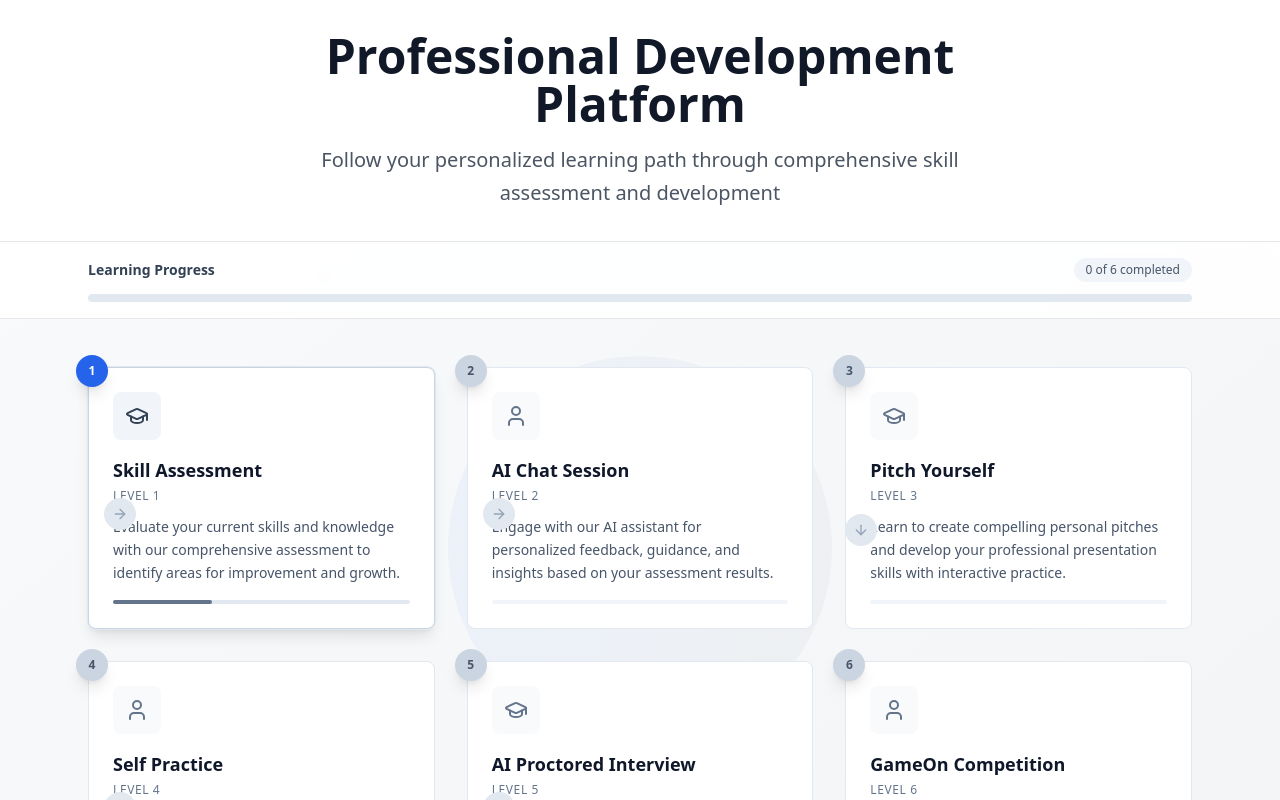
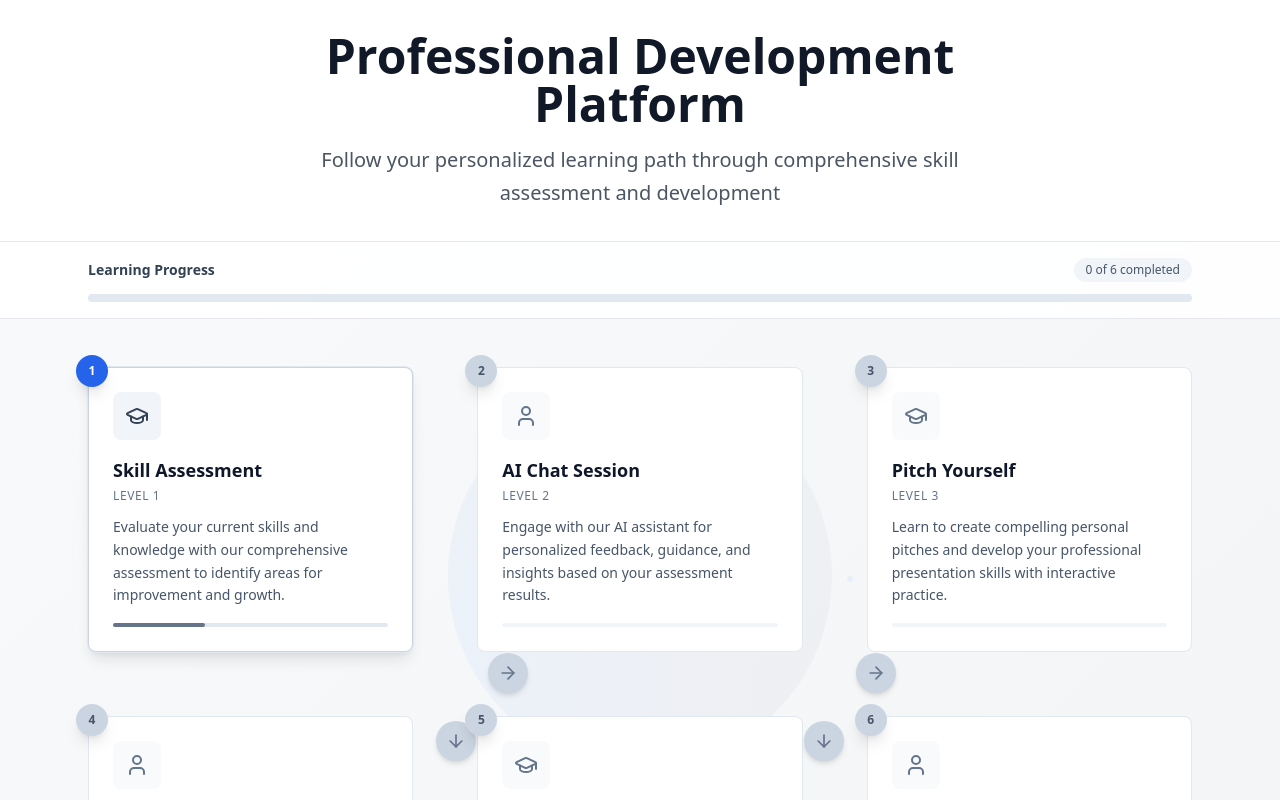
Before and after one commit to saniyaSqano/b2cinterviewSchedulerMobileResponsive, a React (Vite) app: page / in a window 1280 px wide. Shown: the top 800 px of the page. Built offline with nearby package versions, Linux system fonts and the light colour scheme.

Commit message:
Add arrows between learning cards
Improve the visual flow of the learning path by adding arrows between the cards.

```diff
--- a/src/pages/Index.tsx
+++ b/src/pages/Index.tsx
@@ -1,6 +1,5 @@
-
 import React, { useState } from 'react';
-import { ArrowRight } from 'lucide-react';
+import { ArrowRight, ArrowDown } from 'lucide-react';
 import ParticleBackground from '../components/ParticleBackground';
 import AssessmentFlow from '../components/AssessmentFlow';
 import ChatFlow from '../components/ChatFlow';
@@ -237,7 +236,9 @@ const Index = () => {
 
         {/* Cards Grid with Flow Arrows */}
         <div className="max-w-6xl mx-auto px-6 py-12">
-          <div className="grid grid-cols-1 md:grid-cols-2 lg:grid-cols-3 gap-8 relative">
+          <div className="relative">
+            {/* Grid Container */}
+            <div className="grid grid-cols-1 md:grid-cols-2 lg:grid-cols-3 gap-12 lg:gap-16">
               {learningSteps.map((step, index) => {
                 const isCompleted = completedLevels.includes(index);
                 const isActive = index === currentLevel;
@@ -245,7 +246,7 @@ const Index = () => {
                 return (
                   <div key={step.id} className="relative">
                     {/* Step Number */}
-                  <div className="absolute -top-3 -left-3 z-10">
+                    <div className="absolute -top-3 -left-3 z-20">
                       <div className={`
                         w-8 h-8 rounded-full flex items-center justify-center text-xs font-bold shadow-lg
                         ${isCompleted
@@ -259,54 +260,6 @@ const Index = () => {
                       </div>
                     </div>
 
-                  {/* Flow Arrow to Next Step */}
-                  {index < learningSteps.length - 1 && (
-                    <div className="absolute top-1/2 -translate-y-1/2 z-10">
-                      {/* Horizontal Arrow for same row */}
-                      {((index % 3) < 2) && (
-                        <div className="hidden lg:block absolute left-full ml-4 w-8">
-                          <div className={`
-                            flex items-center justify-center w-8 h-8 rounded-full transition-all duration-300
-                            ${completedLevels.includes(index)
-                              ? 'bg-slate-600 text-white shadow-lg'
-                              : 'bg-slate-200 text-slate-400'
-                            }
-                          `}>
-                            <ArrowRight className="w-4 h-4" />
-                          </div>
-                        </div>
-                      )}
-
-                      {/* Diagonal Arrow for row transitions */}
-                      {((index % 3) === 2) && (index < learningSteps.length - 1) && (
-                        <div className="hidden lg:block absolute left-1/2 top-full mt-4">
-                          <div className={`
-                            flex items-center justify-center w-8 h-8 rounded-full rotate-90 transition-all duration-300
-                            ${completedLevels.includes(index)
-                              ? 'bg-slate-600 text-white shadow-lg'
-                              : 'bg-slate-200 text-slate-400'
-                            }
-                          `}>
-                            <ArrowRight className="w-4 h-4" />
-                          </div>
-                        </div>
-                      )}
-
-                      {/* Mobile Arrow (always downward) */}
-                      <div className="lg:hidden absolute left-1/2 top-full mt-4 -translate-x-1/2">
-                        <div className={`
-                          flex items-center justify-center w-8 h-8 rounded-full rotate-90 transition-all duration-300
-                          ${completedLevels.includes(index)
-                            ? 'bg-slate-600 text-white shadow-lg'
-                            : 'bg-slate-200 text-slate-400'
-                          }
-                        `}>
-                          <ArrowRight className="w-4 h-4" />
-                        </div>
-                      </div>
-                    </div>
-                  )}
-
                     <LearningCard
                       title={step.title}
                       subtitle={step.subtitle}
@@ -316,6 +269,73 @@ const Index = () => {
                       isActive={isActive}
                       onClick={() => handleCardClick(index)}
                     />
+                  </div>
+                );
+              })}
+            </div>
+
+            {/* Arrows positioned between cards */}
+            {learningSteps.map((_, index) => {
+              if (index >= learningSteps.length - 1) return null;
+
+              const isCompleted = completedLevels.includes(index);
+
+              return (
+                <div key={`arrow-${index}`}>
+                  {/* Horizontal arrows (1→2, 4→5) */}
+                  {(index === 0 || index === 3) && (
+                    <div className="hidden md:block absolute top-1/2 z-10" style={{
+                      left: index === 0 ? '33.33%' : '66.66%',
+                      transform: 'translateY(-50%)',
+                      marginLeft: index === 0 ? '2rem' : '2rem'
+                    }}>
+                      <div className={`
+                        flex items-center justify-center w-10 h-10 rounded-full transition-all duration-300 shadow-md
+                        ${isCompleted
+                          ? 'bg-slate-600 text-white'
+                          : 'bg-slate-300 text-slate-500'
+                        }
+                      `}>
+                        <ArrowRight className="w-5 h-5" />
+                      </div>
+                    </div>
+                  )}
+
+                  {/* Vertical arrows (2→4, 3→5, 5→6) */}
+                  {(index === 1 || index === 2 || index === 4) && (
+                    <div className="hidden lg:block absolute left-1/2 z-10" style={{
+                      top: index === 1 ? '50%' : index === 2 ? '50%' : '150%',
+                      transform: 'translateX(-50%)',
+                      marginTop: '3rem',
+                      marginLeft: index === 1 ? '-16.66%' : index === 2 ? '16.66%' : '0%'
+                    }}>
+                      <div className={`
+                        flex items-center justify-center w-10 h-10 rounded-full transition-all duration-300 shadow-md
+                        ${isCompleted
+                          ? 'bg-slate-600 text-white'
+                          : 'bg-slate-300 text-slate-500'
+                        }
+                      `}>
+                        <ArrowDown className="w-5 h-5" />
+                      </div>
+                    </div>
+                  )}
+
+                  {/* Mobile arrows (always vertical) */}
+                  <div className="md:hidden absolute left-1/2 transform -translate-x-1/2 z-10" style={{
+                    top: '100%',
+                    marginTop: '1.5rem'
+                  }}>
+                    <div className={`
+                      flex items-center justify-center w-10 h-10 rounded-full transition-all duration-300 shadow-md
+                      ${isCompleted
+                        ? 'bg-slate-600 text-white'
+                        : 'bg-slate-300 text-slate-500'
+                      }
+                    `}>
+                      <ArrowDown className="w-5 h-5" />
+                    </div>
+                  </div>
                 </div>
               );
             })}
```
Lines whose indentation alone changed are shown as unchanged.
